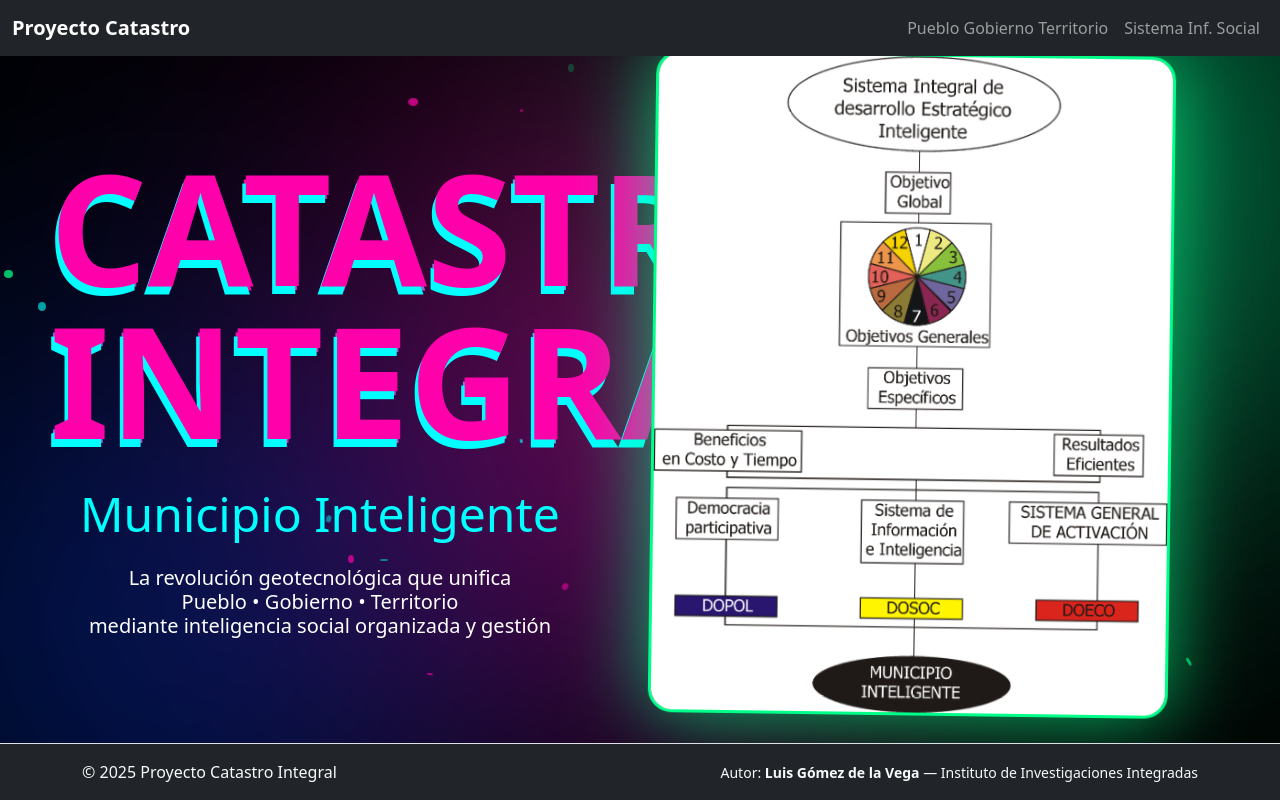
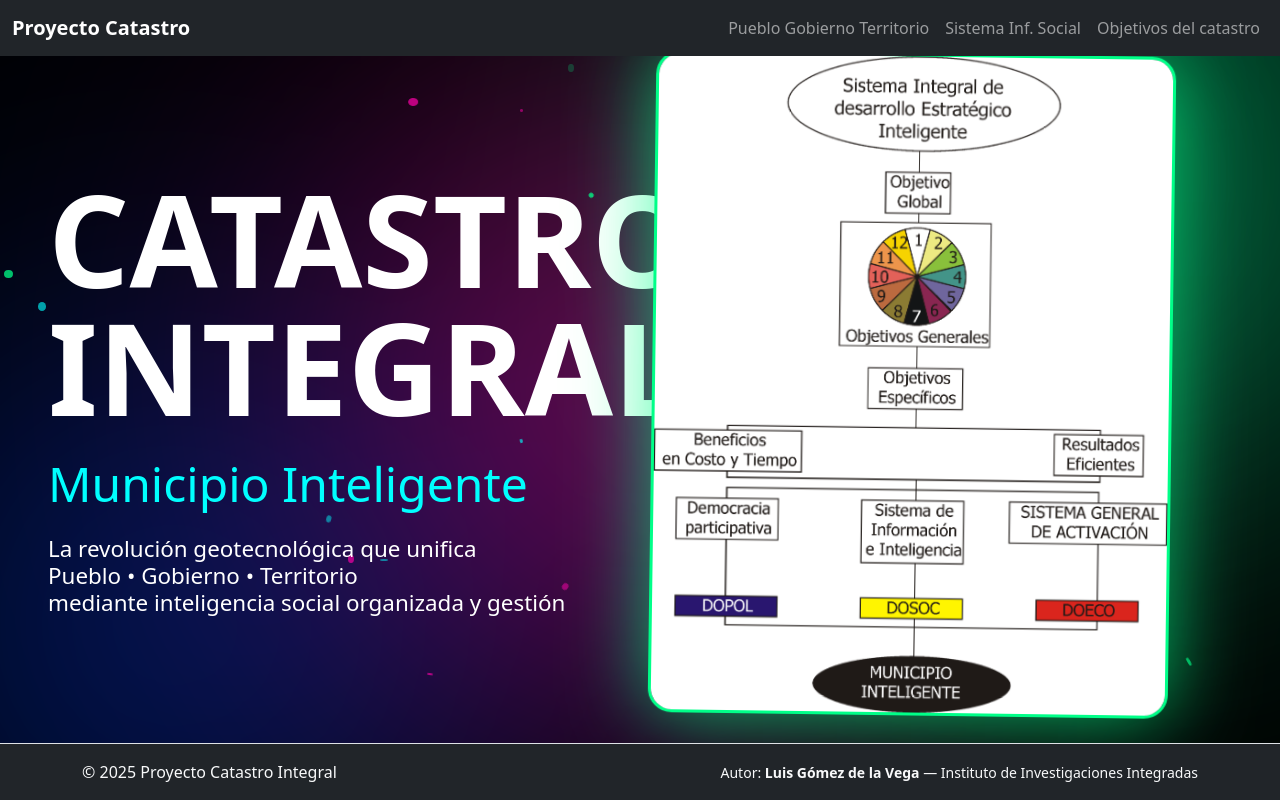
Before and after one commit to moleculax/Trialectica, a React (Vite) app: page / in a window 1280 px wide. Built offline with nearby package versions, Linux system fonts and the light colour scheme; the HTML template or start-up script is replaced by a standard one.

Commit message:
Add files via upload

```diff
--- a/src/component/HomeTrialectica.jsx
+++ b/src/component/HomeTrialectica.jsx
@@ -1,4 +1,4 @@
-// HomeTrialectica.jsx
+// HomeTrialectica.jsx (versión corregida sin errores y 100% funcional)
 import React from "react";
 import { Link } from "react-router-dom";
 import "bootstrap/dist/css/bootstrap.min.css";
@@ -8,11 +8,8 @@ import Footer from "./Footer.jsx";
 export default function HomeTrialectica() {
     return (
         <>
-
-            {/* Fullscreen oscuro futurista */}
             <div className="fixed-top start-0 w-100 h-100 bg-black text-white overflow-hidden">
-
-                {/* Fondo animado con gradientes borrosos */}
+                {/* Fondo animado */}
                 <div className="position-absolute w-100 h-100 opacity-60">
                     <div
                         className="position-absolute w-100 h-100"
@@ -34,7 +31,12 @@ export default function HomeTrialectica() {
                             style={{
                                 width: Math.random() * 8 + 2 + "px",
                                 height: Math.random() * 8 + 2 + "px",
-                                background: i % 3 === 0 ? "#00ffff" : i % 2 === 0 ? "#00ff88" : "#ff00aa",
+                                background:
+                                    i % 3 === 0
+                                        ? "#00ffff"
+                                        : i % 2 === 0
+                                            ? "#00ff88"
+                                            : "#ff00aa",
                                 opacity: Math.random() * 0.6 + 0.2,
                                 top: Math.random() * 100 + "%",
                                 left: Math.random() * 100 + "%",
@@ -44,21 +46,19 @@ export default function HomeTrialectica() {
                         />
                     ))}
                 </div>
-                <Navbar/>
-                {/* Contenido principal – sin container, full width */}
-                <div className="h-100 d-flex align-items-center position-relative z-10 px-4 px-md-5">
+
+                <Navbar />
+
+                {/* Contenido principal */}
+                <div className="h-100 d-flex align-items-center position-relative z-10 px-3 px-md-5">
                     <div className="row w-100 g-5 align-items-center">
-                        <div className="col-lg-7 col-xl-6">
-                            {/* Título glitch ultra grande */}
+                        {/* TEXTOS */}
+                        <div className="col-12 col-lg-6 text-center text-lg-start">
                             <h1
-                                className="display-1 fw-bold mb-4 lh-1"
+                                className="fw-bold mb-4 lh-1"
                                 style={{
-                                    fontSize: "clamp(4rem, 12vw, 10rem)",
-                                    background: "linear-gradient(90deg, #00ff88, #00ccff, #ff00aa, #00ffff)",
-                                    WebkitBackgroundClip: "text",
-                                    WebkitTextFillColor: "transparent",
-                                    backgroundSize: "200%",
-                                    animation: "glitch 10s infinite, gradient 8s ease infinite",
+                                    fontSize: "clamp(3rem, 12vw, 8rem)",
+                                    color: "white",
                                 }}
                             >
                                 CATASTRO
@@ -66,49 +66,50 @@ export default function HomeTrialectica() {
                                 INTEGRAL
                             </h1>
 
-                            <h2 className="display-5 fw-light mb-4 text-cyan opacity-90">
+                            <h2
+                                className="fw-light mb-4 text-cyan opacity-90"
+                                style={{ fontSize: "clamp(1.5rem, 4vw, 3rem)" }}
+                            >
                                 Municipio Inteligente
                             </h2>
 
-                            <h5>
-                                La revolución geotecnológica que unifica <br/>  Pueblo •  Gobierno • Territorio<br/>
-                                mediante inteligencia social organizada y gestión
+                            <h5 style={{ fontSize: "clamp(1rem, 2.5vw, 1.4rem)" }}>
+                                La revolución geotecnológica que unifica <br /> Pueblo • Gobierno • Territorio
+                                <br /> mediante inteligencia social organizada y gestión
                             </h5>
-
-
                         </div>
 
-                        {/* Imagen central flotante */}
-                        <div className="col-lg-5 col-xl-6 text-center">
+                        {/* IMAGEN */}
+                        <div className="col-12 col-lg-6 text-center">
                             <div className="position-relative d-inline-block">
                                 <img
                                     src="/image/flujo5.gif"
                                     alt="Catastro Integral 5D"
                                     className="img-fluid"
                                     style={{
-                                        maxWidth: "90vw",
-                                        width: "520px",
+                                        maxWidth: "95vw",
+                                        width: "min(520px, 90vw)",
                                         border: "3px solid #00ff88",
                                         borderRadius: "24px",
-                                        boxShadow: "0 0 80px rgba(0, 255, 136, 0.7), inset 0 0 40px rgba(0, 255, 136, 0.3)",
+                                        boxShadow:
+                                            "0 0 80px rgba(0, 255, 136, 0.7), inset 0 0 40px rgba(0, 255, 136, 0.3)",
                                         animation: "levitate 7s infinite ease-in-out",
                                     }}
                                 />
-
                             </div>
                         </div>
                     </div>
                 </div>
 
-                {/* Autor en esquina inferior */}
-                <div className="position-absolute bottom-0 start-0 end-0 text-center p-3 opacity-40">
-                    <small className="fw-light">
+                {/* Footer autor */}
+                <div className="position-absolute bottom-0 start-0 end-0 text-center p-2 opacity-40">
+                    <small className="fw-light" style={{ fontSize: "clamp(0.7rem, 2vw, 1rem)" }}>
                         Luis Gómez de la Vega — Instituto de Investigaciones Integradas
                     </small>
                 </div>
             </div>
 
-            {/* Estilos globales para este componente */}
+            {/* ESTILOS */}
             <style jsx global>{`
         body, html { margin: 0; padding: 0; overflow: hidden; background: black; }
 
@@ -121,10 +122,7 @@ export default function HomeTrialectica() {
           to { transform: translate(100vw, -100vh) rotate(360deg); }
         }
         @keyframes glitch {
-          0%, 100% { text-shadow: 4px 4px #ff00aa, -4px -4px #00ffff; }
-          25% { text-shadow: -4px 4px #ff00aa, 4px -4px #00ffff; }
-          50% { text-shadow: 4px -4px #ff00aa, -4px 4px #00ffff; }
-          75% { text-shadow: -4px -4px #ff00aa, 4px 4px #00ffff; }
+          0%, 100% { text-shadow: none; }
         }
         @keyframes gradient {
           0% { background-position: 0% 50%; }
@@ -134,21 +132,10 @@ export default function HomeTrialectica() {
           0%, 100% { transform: translateY(0) rotate(0deg); }
           50% { transform: translateY(-40px) rotate(2deg); }
         }
-
-        .btn-cyan {
-          background: linear-gradient(45deg, #00ff88, #00ccff);
-          color: black !important;
-          transition: all 0.4s ease;
-        }
-        .hover-bg-cyan:hover {
-          background: #00ff88 !important;
-          transform: translateY(-4px);
-          box-shadow: 0 20px 40px rgba(0, 255, 136, 0.4) !important;
-        }
         .text-cyan { color: #00ffff !important; }
       `}</style>
 
-            <Footer/>
+            <Footer />
         </>
     );
 }
--- a/src/component/Navbar.jsx
+++ b/src/component/Navbar.jsx
@@ -51,6 +51,18 @@ export default function Navbar() {
                                 Sistema Inf. Social
                             </NavLink>
                         </li>
+                        <li className="nav-item">
+                            <NavLink
+                                to="/ObjetivoGeneralCatastro"
+                                className={({ isActive }) =>
+                                    `nav-link ${isActive ? "active fw-semibold" : ""}`
+                                }
+                            >
+                                Objetivos del catastro
+                            </NavLink>
+                        </li>
+
+
                         {/*<li className="nav-item">*/}
                         {/*    <NavLink*/}
                         {/*        to="/capitulotres"*/}
```
